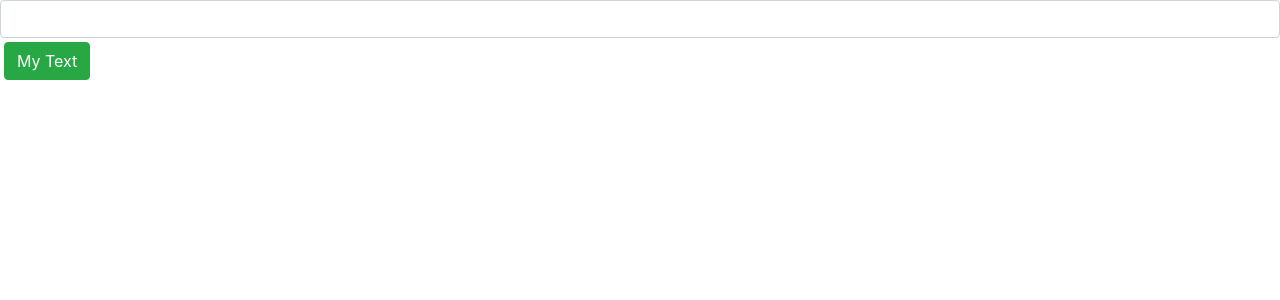
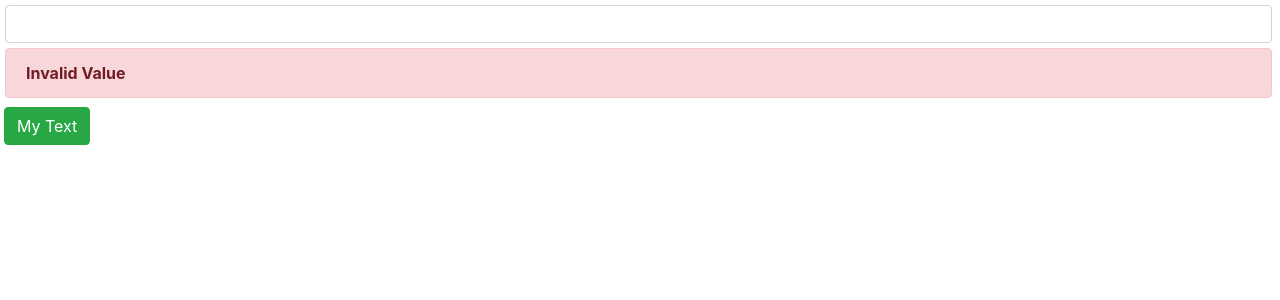
Before and after one commit to freezeburger/ags-tjs-200224, a React (Create React App) app: page / in a window 1280 px wide. Shown: the top 300 px of the page. Built offline with nearby package versions, Linux system fonts and the light colour scheme.

Commit message:
Field Component Layout

```diff
--- a/src/components/Field.js
+++ b/src/components/Field.js
@@ -1,19 +1,23 @@
-import React from 'react'
-import PropTypes from 'prop-types'
+import React from "react";
+import PropTypes from "prop-types";
 
 function Field(props) {
-    const {} = props
+  const {} = props;
 
-    // React.Fragment is a virtual wrapper not rendered in the DOM
-    return (
-        <React.Fragment>
-            <input className="form-control"/>
-        </React.Fragment>
-    )
+  const inputStyles = {
+    margin: "5px",
+    maxWidth:'99%'
+  };
+
+  // React.Fragment is a virtual wrapper not rendered in the DOM
+  return (
+    <React.Fragment>
+      <input className="form-control" style={inputStyles}/>
+      <div className="alert alert-danger" style={inputStyles}><strong>Invalid Value</strong></div>
+    </React.Fragment>
+  );
 }
 
-Field.propTypes = {
+Field.propTypes = {};
 
-}
-
-export default Field
+export default Field;
```
